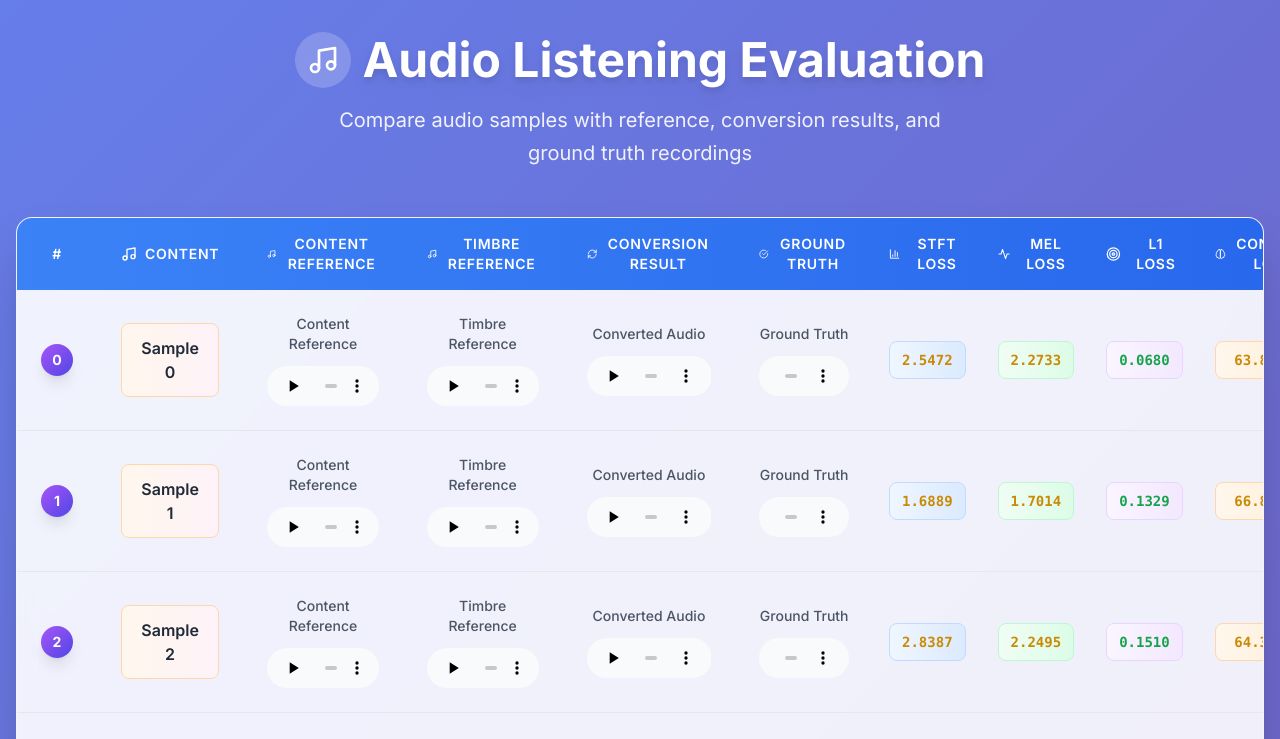
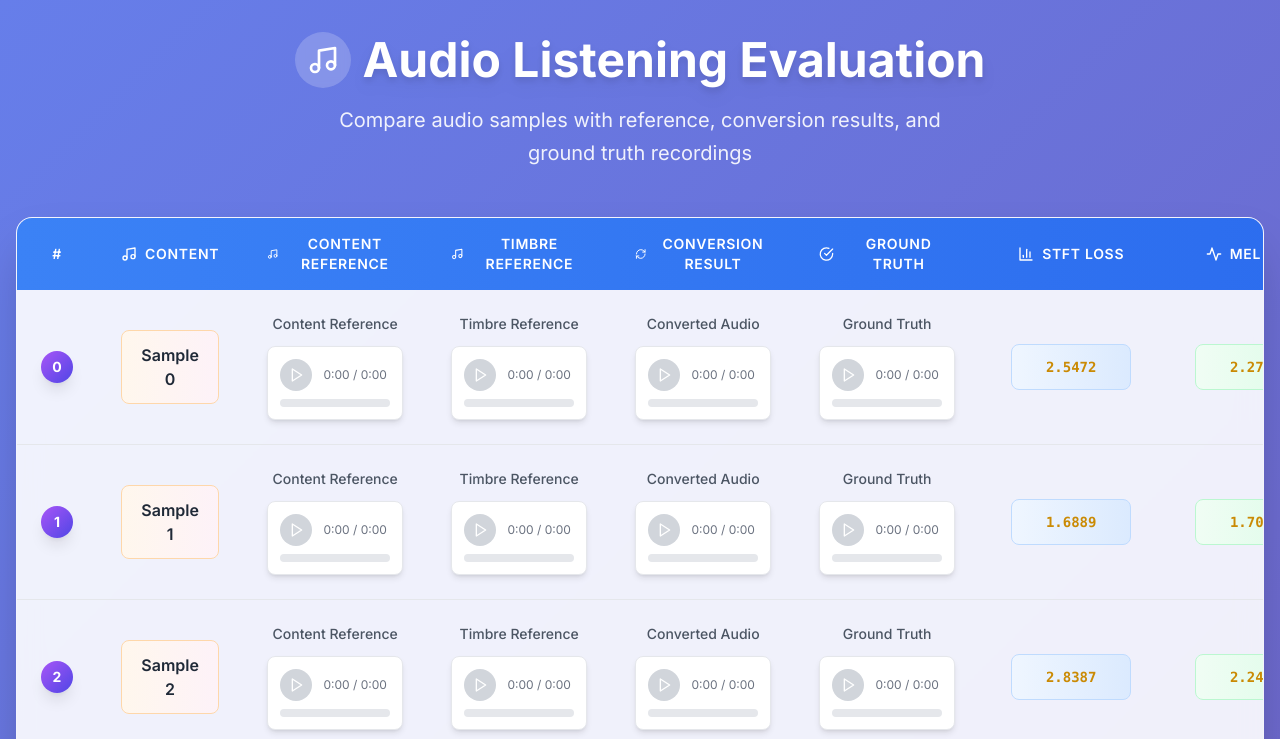
Before and after one commit to buffett0323/demo_page, a React (Vite) app: page / in a window 1280 px wide. Shown: the top 739 px of the page. Built offline with nearby package versions, Linux system fonts and the light colour scheme.

Commit message:
Audio playing progress display

```diff
--- a/src/components/AudioPlayer.tsx
+++ b/src/components/AudioPlayer.tsx
@@ -1,22 +1,128 @@
-import React from 'react';
+import React, { useState, useRef, useEffect } from 'react';
+import { Play, Pause } from 'lucide-react';
 import { AudioPlayerProps } from '../types/audio';
 
 const AudioPlayer: React.FC<AudioPlayerProps> = ({ src, label, className = '' }) => {
+  const [isPlaying, setIsPlaying] = useState(false);
+  const [currentTime, setCurrentTime] = useState(0);
+  const [duration, setDuration] = useState(0);
+  const [isLoaded, setIsLoaded] = useState(false);
+  const audioRef = useRef<HTMLAudioElement>(null);
+
+  useEffect(() => {
+    const audio = audioRef.current;
+    if (!audio) return;
+
+    const handleLoadedMetadata = () => {
+      setDuration(audio.duration);
+      setIsLoaded(true);
+    };
+
+    const handleTimeUpdate = () => {
+      setCurrentTime(audio.currentTime);
+    };
+
+    const handleEnded = () => {
+      setIsPlaying(false);
+      setCurrentTime(0);
+    };
+
+    const handleLoadStart = () => {
+      setIsLoaded(false);
+    };
+
+    audio.addEventListener('loadedmetadata', handleLoadedMetadata);
+    audio.addEventListener('timeupdate', handleTimeUpdate);
+    audio.addEventListener('ended', handleEnded);
+    audio.addEventListener('loadstart', handleLoadStart);
+
+    return () => {
+      audio.removeEventListener('loadedmetadata', handleLoadedMetadata);
+      audio.removeEventListener('timeupdate', handleTimeUpdate);
+      audio.removeEventListener('ended', handleEnded);
+      audio.removeEventListener('loadstart', handleLoadStart);
+    };
+  }, [src]);
+
+  const togglePlayPause = () => {
+    const audio = audioRef.current;
+    if (!audio) return;
+
+    if (isPlaying) {
+      audio.pause();
+      setIsPlaying(false);
+    } else {
+      audio.play();
+      setIsPlaying(true);
+    }
+  };
+
+  const handleProgressClick = (e: React.MouseEvent<HTMLDivElement>) => {
+    const audio = audioRef.current;
+    if (!audio || !duration) return;
+
+    const rect = e.currentTarget.getBoundingClientRect();
+    const clickX = e.clientX - rect.left;
+    const newTime = (clickX / rect.width) * duration;
+
+    audio.currentTime = newTime;
+    setCurrentTime(newTime);
+  };
+
+  const formatTime = (time: number): string => {
+    if (!isFinite(time)) return '--:--';
+    const minutes = Math.floor(time / 60);
+    const seconds = Math.floor(time % 60);
+    return `${minutes}:${seconds.toString().padStart(2, '0')}`;
+  };
+
+  const progressPercentage = duration > 0 ? (currentTime / duration) * 100 : 0;
+
   return (
-    <div className={`flex flex-col items-center gap-3 ${className}`}>
+    <div className={`flex flex-col items-center gap-3 w-full max-w-[200px] ${className}`}>
       <div className="text-sm font-medium text-gray-600 text-center">
         {label}
       </div>
+
+      <div className="w-full bg-white rounded-lg p-3 shadow-md border border-gray-200">
+        {/* Custom Controls */}
+        <div className="flex items-center gap-2 mb-2">
+          <button
+            onClick={togglePlayPause}
+            disabled={!isLoaded}
+            className="w-8 h-8 flex items-center justify-center bg-blue-500 hover:bg-blue-600 disabled:bg-gray-300 text-white rounded-full transition-colors"
+          >
+            {isPlaying ? <Pause className="w-4 h-4" /> : <Play className="w-4 h-4 ml-0.5" />}
+          </button>
+
+          <div className="text-xs text-gray-500 min-w-[70px]">
+            {formatTime(currentTime)} / {formatTime(duration)}
+          </div>
+        </div>
+
+        {/* Progress Bar */}
+        <div
+          className="w-full h-2 bg-gray-200 rounded-full cursor-pointer"
+          onClick={handleProgressClick}
+        >
+          <div
+            className="h-full bg-blue-500 rounded-full transition-all duration-100"
+            style={{ width: `${progressPercentage}%` }}
+          />
+        </div>
+
+        {/* Hidden Audio Element */}
         <audio
-        controls
-        className="audio-player"
-        preload="none"
+          ref={audioRef}
+          preload="metadata"
+          className="hidden"
         >
           <source src={src} type="audio/wav" />
           <source src={src.replace('.wav', '.mp3')} type="audio/mpeg" />
           Your browser does not support the audio element.
         </audio>
       </div>
+    </div>
   );
 };
 
--- a/src/components/AudioTable.tsx
+++ b/src/components/AudioTable.tsx
@@ -60,25 +60,25 @@ const AudioTable: React.FC<AudioTableProps> = ({ samples }) => {
                   Ground Truth
                 </div>
               </th>
-              <th className="px-4 py-4 text-center font-semibold text-sm uppercase tracking-wider">
+              <th className="px-8 py-4 text-center font-semibold text-sm uppercase tracking-wider min-w-[140px]">
                 <div className="flex items-center justify-center gap-2">
                   <BarChart3 className="w-4 h-4" />
                   STFT Loss
                 </div>
               </th>
-              <th className="px-4 py-4 text-center font-semibold text-sm uppercase tracking-wider">
+              <th className="px-8 py-4 text-center font-semibold text-sm uppercase tracking-wider min-w-[140px]">
                 <div className="flex items-center justify-center gap-2">
                   <Activity className="w-4 h-4" />
                   Mel Loss
                 </div>
               </th>
-              <th className="px-4 py-4 text-center font-semibold text-sm uppercase tracking-wider">
+              <th className="px-8 py-4 text-center font-semibold text-sm uppercase tracking-wider min-w-[140px]">
                 <div className="flex items-center justify-center gap-2">
                   <Target className="w-4 h-4" />
                   L1 Loss
                 </div>
               </th>
-              <th className="px-4 py-4 text-center font-semibold text-sm uppercase tracking-wider">
+              <th className="px-8 py-4 text-center font-semibold text-sm uppercase tracking-wider min-w-[140px]">
                 <div className="flex items-center justify-center gap-2">
                   <Brain className="w-4 h-4" />
                   Content Loss
@@ -136,23 +136,23 @@ const AudioTable: React.FC<AudioTableProps> = ({ samples }) => {
                     className="transform transition-transform group-hover:scale-105"
                   />
                 </td>
-                <td className="px-4 py-6 text-center">
-                  <div className={`px-3 py-2 rounded-lg font-mono text-sm font-semibold bg-gradient-to-r from-blue-50 to-blue-100 border border-blue-200 ${getLossColor(sample.metadata?.stft_loss, 5)}`}>
+                <td className="px-8 py-6 text-center">
+                  <div className={`px-4 py-3 rounded-lg font-mono text-sm font-semibold bg-gradient-to-r from-blue-50 to-blue-100 border border-blue-200 min-w-[120px] ${getLossColor(sample.metadata?.stft_loss, 5)}`}>
                     {formatLoss(sample.metadata?.stft_loss)}
                   </div>
                 </td>
-                <td className="px-4 py-6 text-center">
-                  <div className={`px-3 py-2 rounded-lg font-mono text-sm font-semibold bg-gradient-to-r from-green-50 to-green-100 border border-green-200 ${getLossColor(sample.metadata?.mel_loss, 5)}`}>
+                <td className="px-8 py-6 text-center">
+                  <div className={`px-4 py-3 rounded-lg font-mono text-sm font-semibold bg-gradient-to-r from-green-50 to-green-100 border border-green-200 min-w-[120px] ${getLossColor(sample.metadata?.mel_loss, 5)}`}>
                     {formatLoss(sample.metadata?.mel_loss)}
                   </div>
                 </td>
-                <td className="px-4 py-6 text-center">
-                  <div className={`px-3 py-2 rounded-lg font-mono text-sm font-semibold bg-gradient-to-r from-purple-50 to-purple-100 border border-purple-200 ${getLossColor(sample.metadata?.l1_loss, 1)}`}>
+                <td className="px-8 py-6 text-center">
+                  <div className={`px-4 py-3 rounded-lg font-mono text-sm font-semibold bg-gradient-to-r from-purple-50 to-purple-100 border border-purple-200 min-w-[120px] ${getLossColor(sample.metadata?.l1_loss, 1)}`}>
                     {formatLoss(sample.metadata?.l1_loss)}
                   </div>
                 </td>
-                <td className="px-4 py-6 text-center">
-                  <div className={`px-3 py-2 rounded-lg font-mono text-sm font-semibold bg-gradient-to-r from-orange-50 to-orange-100 border border-orange-200 ${getLossColor(sample.metadata?.content_loss, 100)}`}>
+                <td className="px-8 py-6 text-center">
+                  <div className={`px-4 py-3 rounded-lg font-mono text-sm font-semibold bg-gradient-to-r from-orange-50 to-orange-100 border border-orange-200 min-w-[120px] ${getLossColor(sample.metadata?.content_loss, 100)}`}>
                     {formatLoss(sample.metadata?.content_loss)}
                   </div>
                 </td>
```
Also changed, not shown: 1 other file (tests, documents, lock files or other folders). Lines whose indentation alone changed are shown as unchanged.
